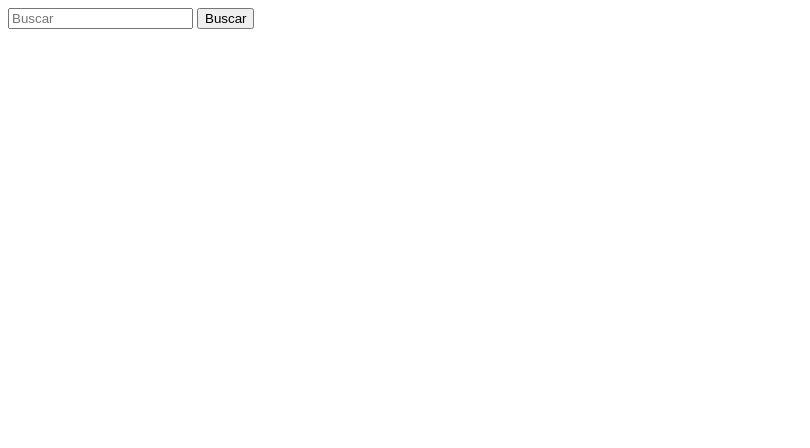
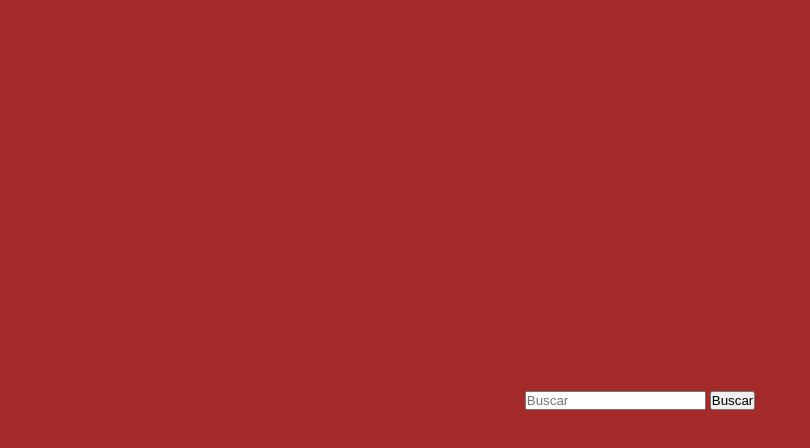
Before and after one commit to lars505/GoogleTemplate, a plain HTML site: page index.html in a window 1280 px wide. Shown: the whole page, without its empty margins (0-810 px from the left). Drawn offline with Linux system fonts and the light colour scheme.

Commit message:
se centro el formulario

```diff
--- /dev/null
+++ b/css/style.css
@@ -0,0 +1,15 @@
+*{
+    padding: 0;
+    margin: 0;
+}
+.container{
+    height: 100vh;
+    background-color: papayawhip;
+}
+.formulario{
+    background-color: brown;
+    height: 100vh;
+    display: flex;
+    justify-content: center;
+    align-items: center;
+}
--- a/index.html
+++ b/index.html
@@ -3,6 +3,7 @@
 <head>
     <meta charset="UTF-8">
     <meta name="viewport" content="width=device-width, initial-scale=1.0">
+    <link rel="stylesheet" href="./css/style.css">
     <title>Clase</title>
 </head>
 <body>
```
